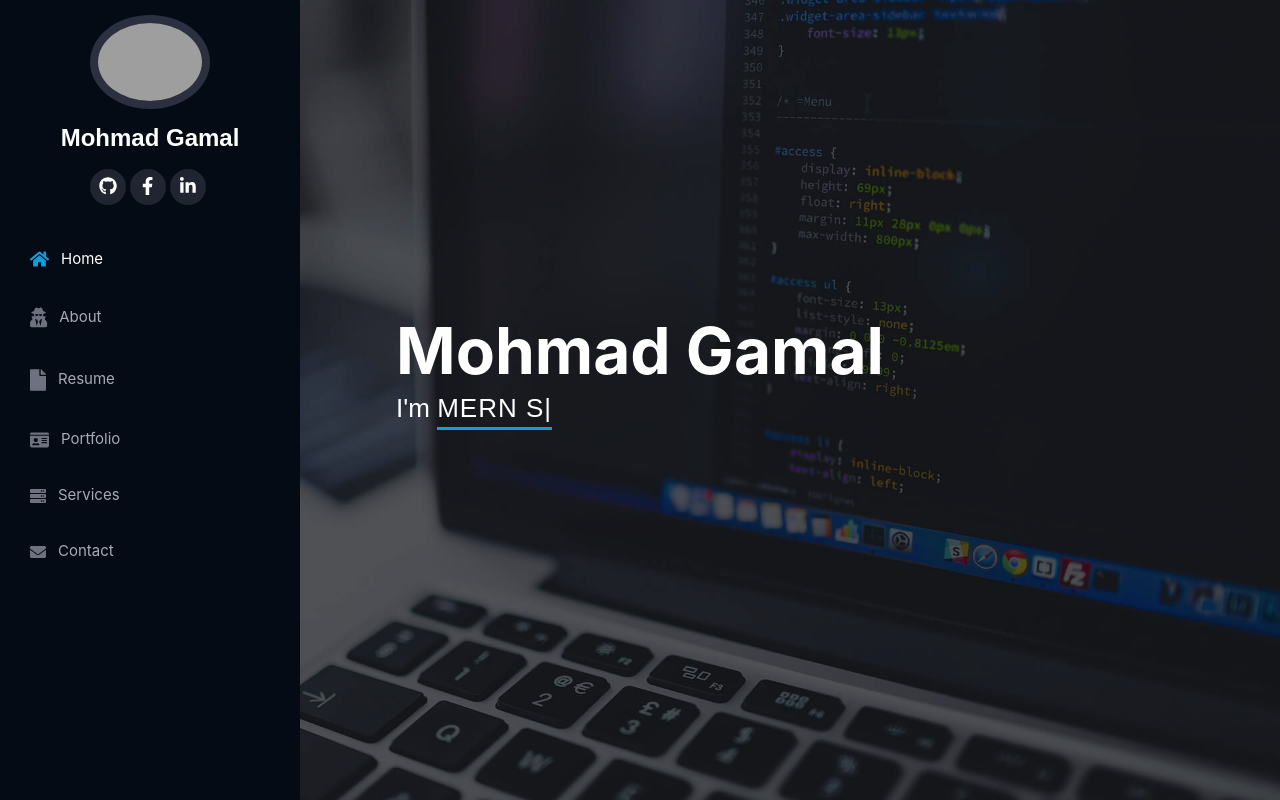
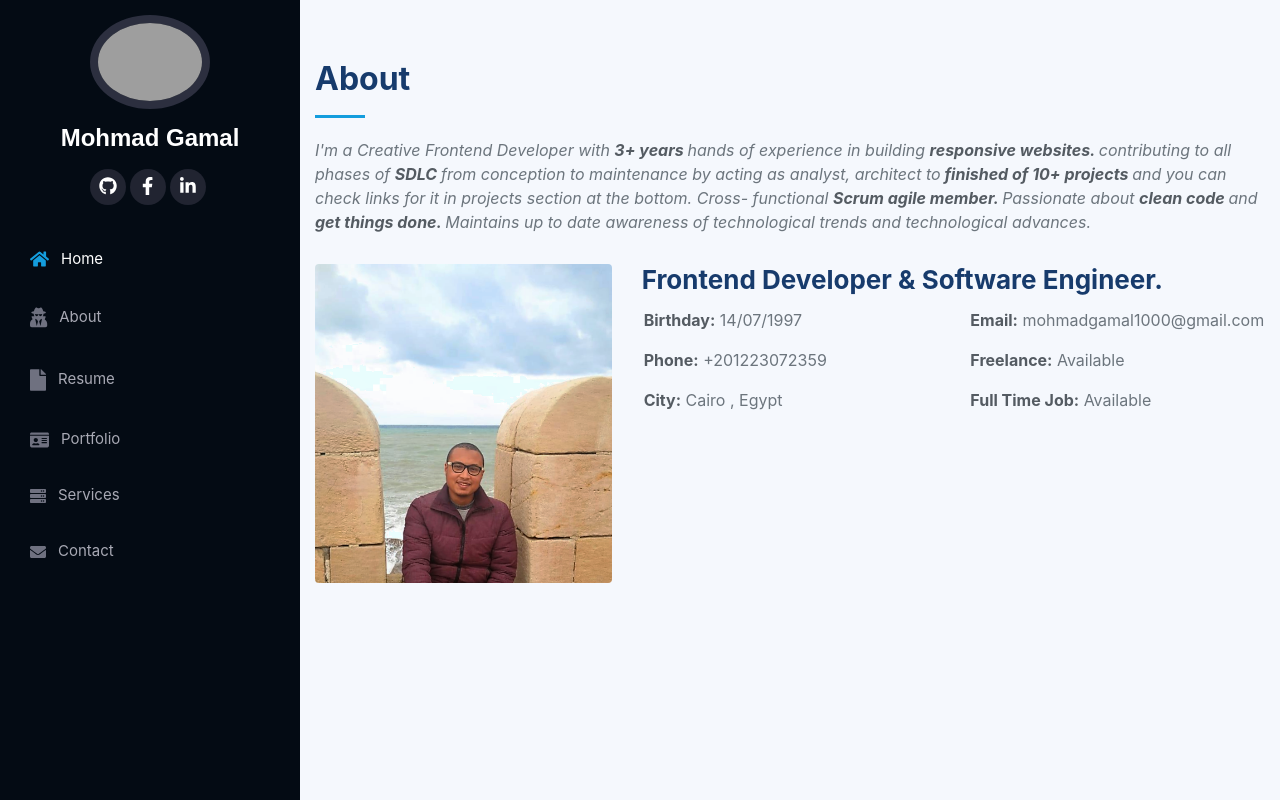
Before and after one commit to Mohmad012/My_Portfolio, a React (Create React App) app: page /about in a window 1280 px wide. Built offline with nearby package versions, Linux system fonts and the light colour scheme; grey boxes are pictures that could not be loaded.

Commit message:
add about page

```diff
--- /dev/null
+++ b/src/About.css
@@ -0,0 +1,83 @@
+section {
+  padding: 60px 0;
+  overflow: hidden;
+}
+
+.section-bg {
+  background: #f5f8fd;
+}
+
+.section-title {
+  padding-bottom: 30px;
+}
+
+.section-title h2 {
+  font-size: 32px;
+  font-weight: bold;
+  margin-bottom: 20px;
+  padding-bottom: 20px;
+  position: relative;
+  color: #173b6c;
+}
+
+.section-title h2::after {
+  content: '';
+  position: absolute;
+  display: block;
+  width: 50px;
+  height: 3px;
+  background: #149ddd;
+  bottom: 0;
+  left: 0;
+}
+
+.section-title p {
+  margin-bottom: 0;
+}
+
+/*--------------------------------------------------------------
+# About
+--------------------------------------------------------------*/
+
+
+@media (min-width: 1200px) {
+    .about{
+        width: calc(100% - 300px);
+        float: right;
+        height: 100vh;
+    }
+}
+
+.about p,
+.about span {
+    color:#6c757d;
+}
+
+.about strong{
+    color: #545b62;
+}
+
+.about .content h3 {
+  font-weight: 700;
+  font-size: 26px;
+  color: #173b6c;
+}
+
+.about .content ul {
+  list-style: none;
+  padding: 0;
+}
+
+.about .content ul li {
+  padding-bottom: 10px;
+}
+
+.about .content ul i {
+  font-size: 20px;
+  padding-right: 2px;
+  color: #149ddd;
+}
+
+.about .content p:last-child {
+  margin-bottom: 0;
+}
--- /dev/null
+++ b/src/About.js
@@ -0,0 +1,70 @@
+import React, { useEffect , useState } from "react";
+import Aos from 'aos'
+import 'aos/dist/aos.css';
+import myImg from "./mohmad111.png"
+import './About.css';
+
+function About(props) {
+
+	const [iconList , setIconList] = useState(false)
+
+	useEffect(() => {
+		Aos.init({ duration: 2000})
+		document.title = 'About';
+	},[])
+
+	useEffect(() => {
+
+		if(document.title == 'About'){
+			document.body.style.backgroundColor = '#f5f8fd';
+			if(document.body.style.backgroundColor == '#f5f8fd') return;
+		}
+
+	},[document.title])
+
+    return (
+	    <section id="about" className="about">
+	      <div className="container">
+
+	        <div className="section-title" data-aos="fade-down">
+	          	<h2>About</h2>
+	          	<p className="font-italic">
+					I'm a Creative Frontend Developer with <strong> 3+ years </strong> hands of experience in building <strong>responsive websites. </strong>
+					contributing to all phases of <strong> SDLC </strong> from conception to maintenance by acting as analyst, architect to
+					<strong> finished of 10+ projects </strong> and you can check links for it in projects section at the bottom. Cross-
+					functional <strong> Scrum agile member. </strong> Passionate about <strong> clean code </strong> and <strong> get things done. </strong> Maintains up to
+					date awareness of technological trends and technological advances.
+				</p>
+	        </div>
+
+	        <div className="row">
+	          <div className="col-lg-4" data-aos="fade-right">
+	            <img src={myImg} className="img-fluid rounded" alt=""/>
+	          </div>
+	          <div className="col-lg-8 pt-4 pt-lg-0 content" data-aos="fade-left">
+	            <h3>Frontend Developer &amp; Software Engineer.</h3>
+	            <div className="row">
+	              <div className="col-lg-6">
+	                <ul>
+	                  <li><i className="icofont-rounded-right"></i> <strong>Birthday:</strong><span> 14/07/1997</span></li>
+	                  <li><i className="icofont-rounded-right"></i> <strong>Phone:</strong><span> +201223072359</span></li>
+	                  <li><i className="icofont-rounded-right"></i> <strong>City:</strong><span> Cairo , Egypt</span></li>
+	                </ul>
+	              </div>
+	              <div className="col-lg-6">
+	                <ul>
+	                  <li><i className="icofont-rounded-right"></i> <strong>Email:</strong><span> mohmadgamal1000@gmail.com</span></li>
+	                  <li><i className="icofont-rounded-right"></i> <strong>Freelance:</strong><span> Available</span></li>
+	                  <li><i className="icofont-rounded-right"></i> <strong>Full Time Job:</strong><span> Available</span></li>
+	                </ul>
+	              </div>
+	            </div>
+	          </div>
+	        </div>
+
+	      </div>
+	    </section>
+    )
+}
+
+export default About;
--- a/src/App.js
+++ b/src/App.js
@@ -1,4 +1,5 @@
 import React, { Suspense } from "react";
+import { BrowserRouter, Switch, Route } from "react-router-dom";
 // import './App.css';
 
 import "bootstrap/dist/css/bootstrap.min.css";
@@ -10,7 +11,8 @@ import { lazy } from '@loadable/component'
 // import loadable from '@loadable/component'
 
 const Header = lazy(() => import("./Header")),
-	  Hero = lazy(() => import("./Hero"));
+	  Hero = lazy(() => import("./Hero")),
+	  About = lazy(() => import("./About"));
 
 setInterval(() => {
 	// window.location.reload()
@@ -28,8 +30,13 @@ const App = () => {
 			</div>
     	}>
 	    	<div className="App">
-		    	<Header />
-		    	<Hero />
+			    <BrowserRouter>
+			    	<Header />
+					<Switch>
+						<Route path="/" exact component={Hero} />
+						<Route path="/about" component={About} />
+					</Switch>
+			    </BrowserRouter>
 		    </div>
     	</Suspense>
 
@@ -37,3 +44,8 @@ const App = () => {
 }
 
 export default App;
+
+
+						// <Route path="/projects" component={Projects} />
+						// <Route path="/skills" component={Skills} />
+						// <Route path="/contact" component={Contact} />
--- a/src/Header.js
+++ b/src/Header.js
@@ -1,4 +1,5 @@
 import React, { useEffect, useState , useRef } from "react";
+import { NavLink, withRouter } from "react-router-dom";
 // import MyImg from './circle-cropped.png';
 import "./Header.css";
 import { FontAwesomeIcon } from '@fortawesome/react-fontawesome'
@@ -17,13 +18,6 @@ import { faTimes } from '@fortawesome/free-solid-svg-icons'
 import loadable from '@loadable/component'
 // const useIntersection = loadable(() => import("./useIntersection"));
 
-  /**
-   * Check if an element is in viewport
-   *
-   * @param {number} [offset]
-   * @returns {boolean}
-   */
-
 const Header  = () => {
 
   const myElement = useRef();
@@ -31,7 +25,7 @@ const Header  = () => {
   const [addSideBar , setAddSideBar] = useState(true)
 
   return (
-    <header className={`header ${myElement.current === undefined ? "show" : addSideBar ? "show" : "hide"}`}>
+    <header className={`header ${myElement.current === undefined ? "show" : addSideBar ? "show" : " "}`}>
       <div className="d-flex flex-column">
 
         <div className="profile">
@@ -47,43 +41,43 @@ const Header  = () => {
         <nav className="nav-menu">
           <ul>
             <li className="active">
-              <a href="#">
+              <NavLink to="/">
                 <FontAwesomeIcon className="bx bx-home" icon={faHome} />
                 <span>Home</span>
-              </a>
+              </NavLink>
             </li>
             <li>
-              <a href="#about">
+              <NavLink to="/about">
                 <FontAwesomeIcon className="bx bx-user" icon={faUserSecret} style={{fontSize:'1.8rem'}} />
                 <span>About</span>
-              </a>
+              </NavLink>
             </li>
             <li>
-              <a href="#resume">
+              <NavLink to="/resume">
                 <FontAwesomeIcon className="bx bx-file-blank" style={{fontSize:'2rem'}} icon={faFile} />
                 <span>Resume</span>
-              </a>
+              </NavLink>
             </li>
             <li>
-              <a href="#portfolio">
+              <NavLink to="/portfolio">
                 <FontAwesomeIcon className="bx bx-book-content" icon={faIdCard} />
 
                 <span>Portfolio</span>
-              </a>
+              </NavLink>
             </li>
             <li>
-              <a href="#services">
+              <NavLink to="/services">
                 <FontAwesomeIcon className="bx bx-server" icon={faServer} />
 
                 <span>Services</span>
-              </a>
+              </NavLink>
             </li>
             <li>
-              <a href="#contact">
+              <NavLink to="/contact">
                 <FontAwesomeIcon className="bx bx-envelope" icon={faEnvelope} />
 
                 <span>Contact</span>
-              </a>
+              </NavLink>
             </li>
 
           </ul>
@@ -95,4 +89,4 @@ const Header  = () => {
   );
 }
 
-export default Header;
+export default withRouter(Header);
--- a/src/Hero.js
+++ b/src/Hero.js
@@ -7,12 +7,13 @@ import loadable from '@loadable/component'
 const Typed = loadable(() => import("react-typed"));
       // useIntersection = loadable(() => import("./useIntersection"));
 
-
+const myCV_URL = "https://media-exp1.licdn.com/dms/document/C4D2DAQHPZx_b4qt87w/profile-treasury-document-pdf-analyzed/0/1628786707425?e=1629378000&v=beta&t=2mwUN6dapj_xBSTbgV3kfdzsMlaI_q9L0a-reOTcflQ"
 
 const Hero  = () => {
 
   useEffect(() => {
     Aos.init({ duration: 2000})
+    document.title = 'Home'
   },[])
 
   return (
@@ -30,6 +31,7 @@ const Hero  = () => {
             loop={true}
           />
         </p>
+        <a href={myCV_URL} target="_blnck" className="btn btn-dark">Donwload CV</a>
       </div>
     </section>
   );
```
Also changed, not shown: src/SmallSquare.css (deleted, +0 -47 lines), src/SmallSquare.js (deleted, +0 -12 lines), src/mohmad11.jpg (added), src/mohmad111.png (added).
